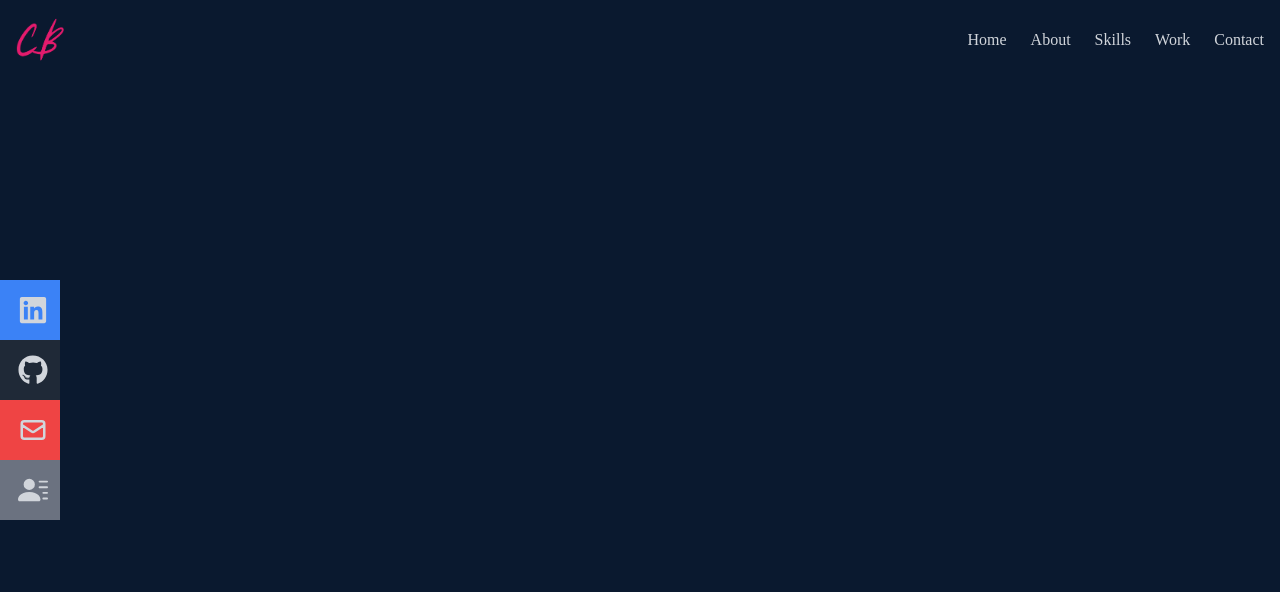
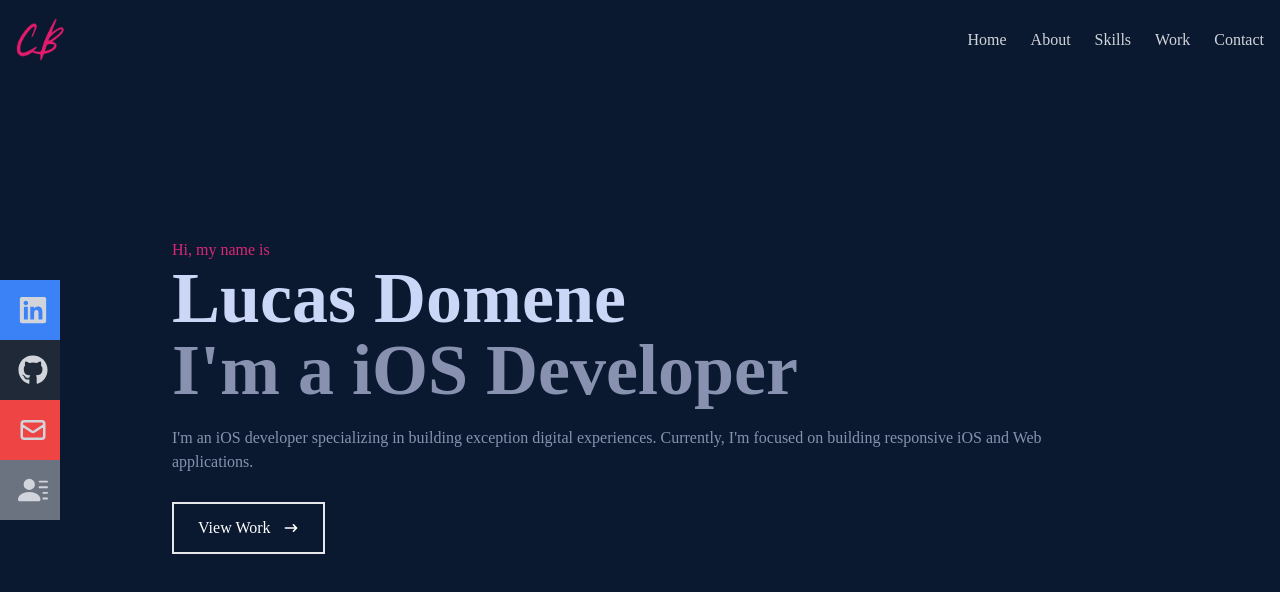
Before and after one commit to lucasdomene/portfolio, a React (Create React App) app: page / in a window 1280 px wide. Shown: the top 592 px of the page. Built offline with nearby package versions, Linux system fonts and the light colour scheme; the HTML template or start-up script is replaced by a standard one.

Commit message:
feat: Home component

```diff
--- a/src/components/Home.jsx
+++ b/src/components/Home.jsx
@@ -2,5 +2,31 @@
 import { HiArrowNarrowRight } from 'react-icons/hi';
 
 export function Home() {
-  return <div className="bg-primary h-screen w-full"></div>;
+  return (
+    <div name="home" className="bg-primary h-screen w-full">
+      {/* Container */}
+      <div className="max-w-[1000px] mx-auto px-8 flex flex-col justify-center h-full">
+        <p className="text-pink-600">Hi, my name is</p>
+        <h1 className="text-4xl sm:text-7xl font-bold text-[#ccd6f6]">
+          Lucas Domene
+        </h1>
+        <h2 className="text-4xl sm:text-7xl font-bold text-[#8892b0]">
+          I'm a iOS Developer
+        </h2>
+        <p className="text-[#8892b0] py-5 mx-w-[700px]">
+          I'm an iOS developer specializing in building exception digital
+          experiences. Currently, I'm focused on building responsive iOS and Web
+          applications.
+        </p>
+        <div>
+          <button className="text-white group border-2 px-6 py-3 my-2 flex items-center hover:bg-pink-600 hover:border-pink-600">
+            View Work
+            <span className="group-hover:rotate-90 duration-300">
+              <HiArrowNarrowRight className="ml-3" />
+            </span>
+          </button>
+        </div>
+      </div>
+    </div>
+  );
 }
```
